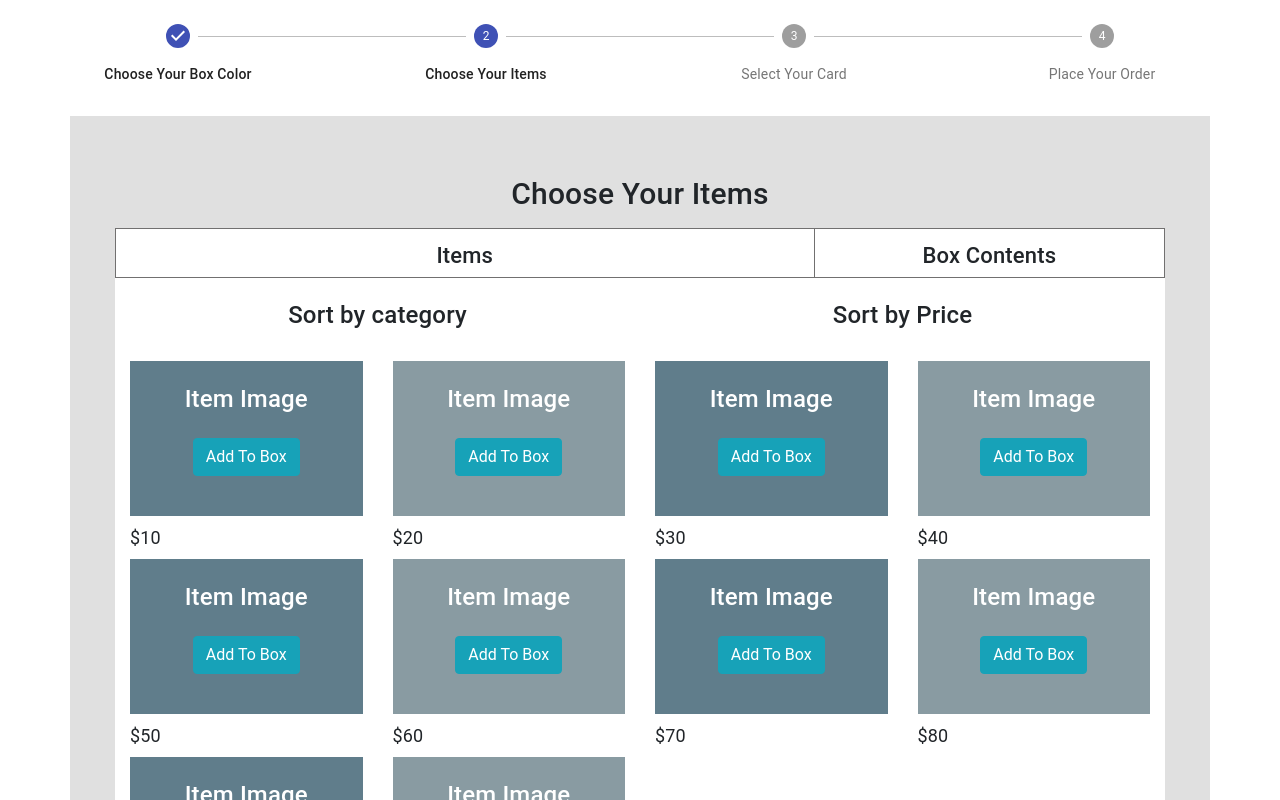
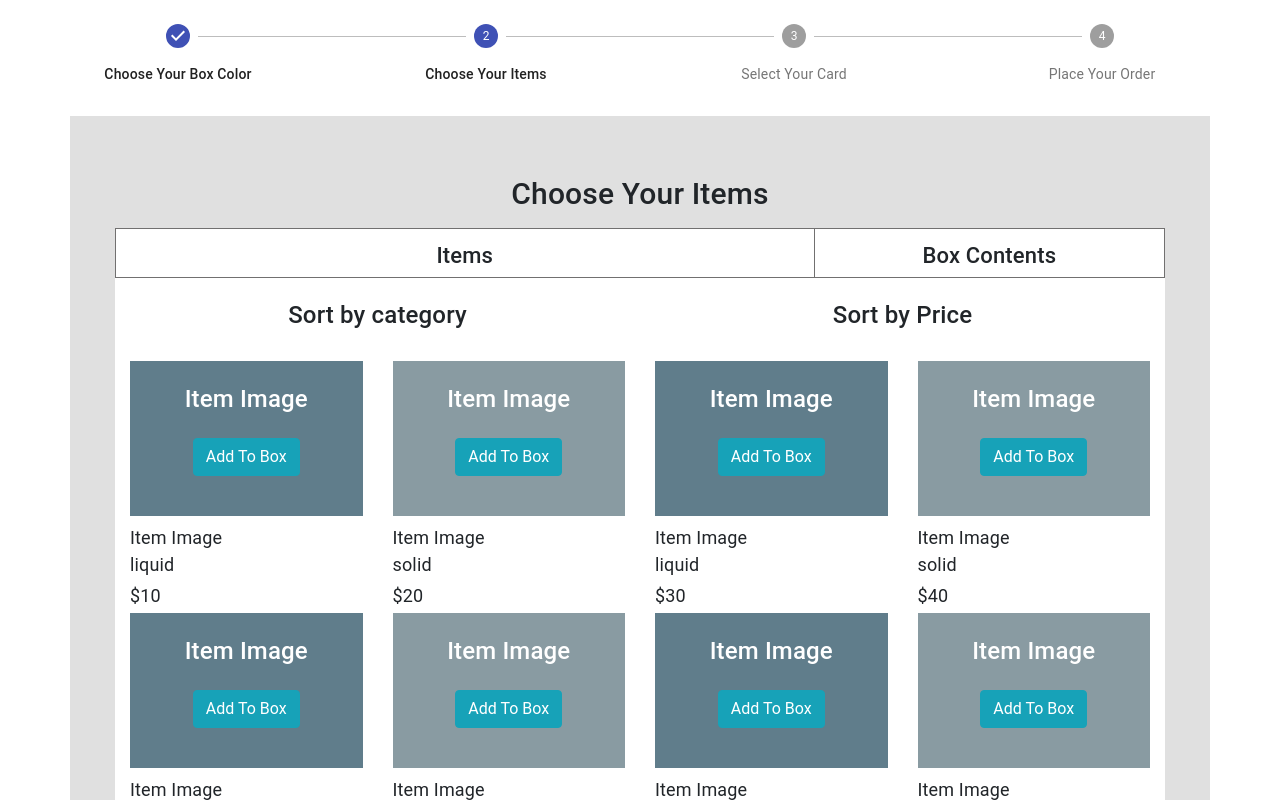
Before and after one commit to prabhat-cn/shopping-box, a React (Create React App) app: page /category/items in a window 1280 px wide. Both pictures are taken after a click on the button "NEXT". Shown: the top 800 px of the page. Built offline with nearby package versions, Linux system fonts and the light colour scheme.

Commit message:
Item data

```diff
--- a/src/components/Items.js
+++ b/src/components/Items.js
@@ -70,9 +70,9 @@ const Items = () => {
                             </button>
                       }
                         </div>
-
-
-                        <p className="my-2 text-left" style={{fontSize: "18px"}}>{data.priceUnit}{data.price}</p>
+                        <p className="mt-2 mb-0 text-left" style={{fontSize: "18px"}}>{data.name}</p>
+                        <p className="mt-0 mb-1 text-left" style={{fontSize: "18px"}}>{data.category}</p>
+                        <p className="mt-0 mb-1 text-left" style={{fontSize: "18px"}}>{data.priceUnit}{data.price}</p>
                     </div>
                 </div>
                 ))}
```
